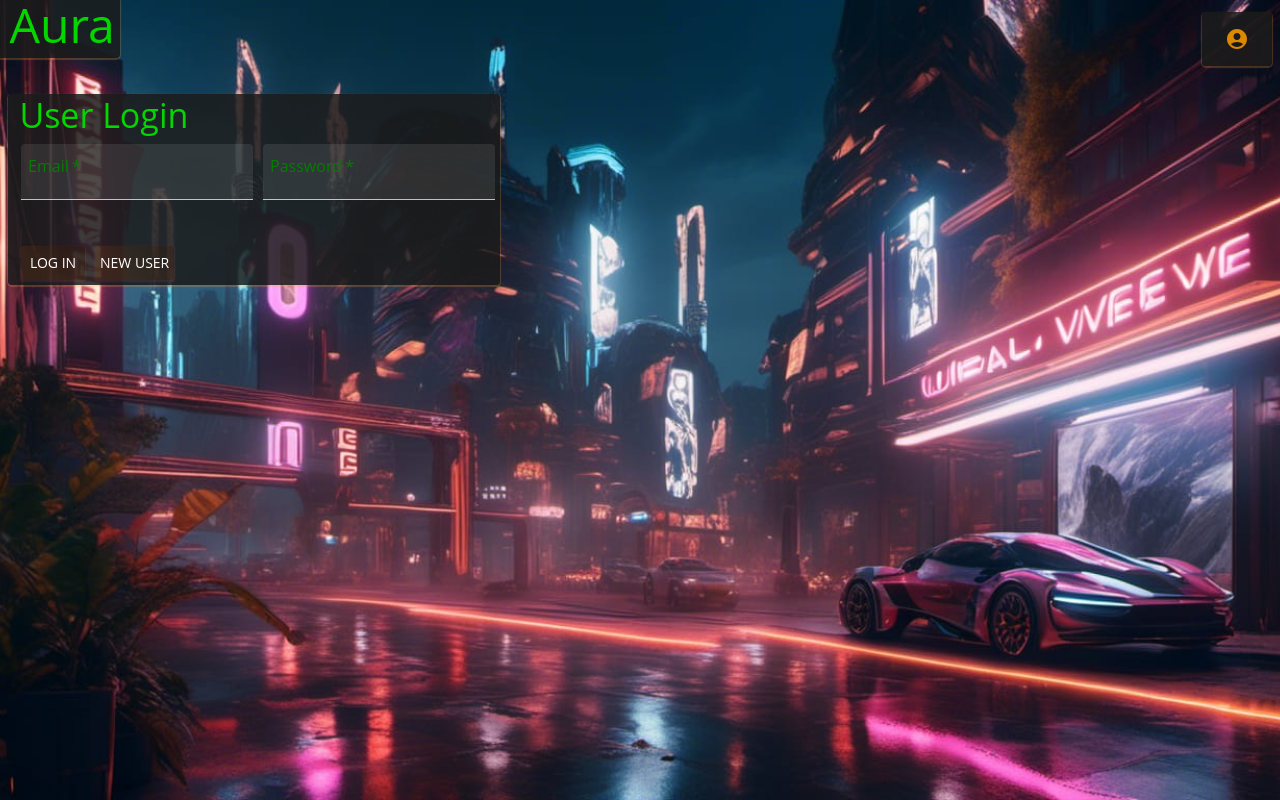
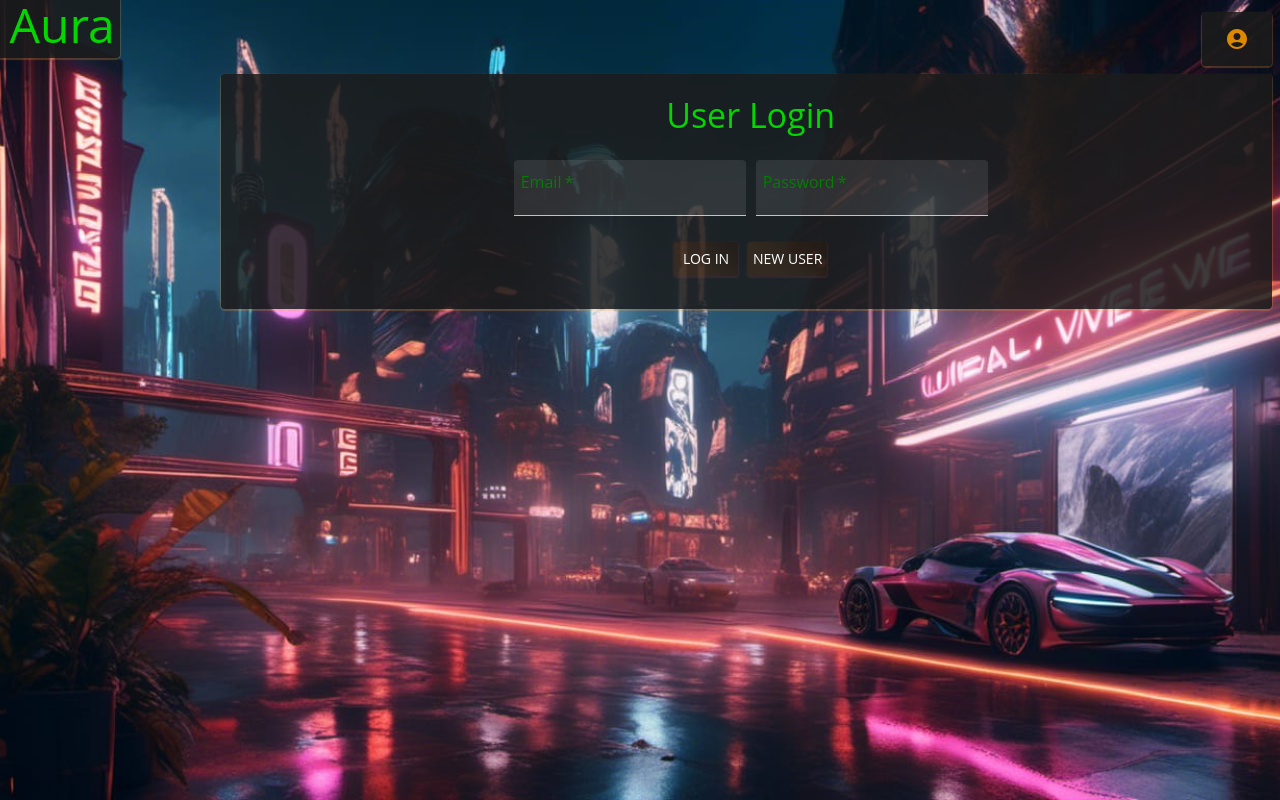
Before and after one commit to RileyAlexis/aura, a React (Create React App) app: page / in a window 1280 px wide. Built offline with nearby package versions, Linux system fonts and the light colour scheme; no server answers.

Commit message:
user login layout fixed

```diff
--- a/src/App.js
+++ b/src/App.js
@@ -85,9 +85,12 @@ function App() {
             <Grid item component={Sidebar} />
           )}
             {!user.userId &&
-          <Grid item>
+            <>
+            <Grid item sm={3} md={2}></Grid>
+          <Grid item sm={9} md={10}>
             <Login />
             </Grid>
+            </>
             }
 
             {user.userId &&
--- a/src/components/Login/Login.jsx
+++ b/src/components/Login/Login.jsx
@@ -3,7 +3,7 @@ import { useDispatch } from "react-redux";
 import axios from "axios";
 
 //Material UI
-import { Typography, TextField, Button, Paper, Box } from "@mui/material";
+import { Typography, TextField, Button, Paper, Box, Grid } from "@mui/material";
 
 import { setUserData } from "../../modules/reducers/userStats";
 import { setLocation } from "../../modules/reducers/character";
@@ -68,8 +68,14 @@ function Login() {
   return (
     <Paper square={false}>
       {login && (
-        <Box>
+              <Grid container rowSpacing={2} columnSpacing={2} justifyContent={"space-around"}>
+                <Grid item sm={12}>
+                  <center>
                   <Typography variant="h4">User Login</Typography>
+                  </center>
+                  </Grid>
+                  <Grid item sm={12}>
+                    <center>
                   <TextField
                     variant="filled"
                     label="Email"
@@ -85,22 +91,29 @@ function Login() {
                     value={password}
                     onChange={(e) => setPassword(e.target.value)}
                   />
-          <br /> <br />
-          <br />
-          <Box>
+                  </center>
+                </Grid>
+          <Grid item sm={12}>
+            <center>
             <Button variant="outlined" onClick={processLogin}>
               Log In
             </Button>
             <Button variant="outlined" onClick={(e) => setLogin(!login)}>
               New User
             </Button>
-          </Box>
+            </center>
+            </Grid>
+
+            <Grid item sm={12} sx={{ padding: '12px' }}>
           {error && (
-            <Typography m={2} color="warning" variant="body">
+            <center>
+            <Typography m={2} color="error" variant="body">
               {error}
             </Typography>
+            </center>
           )}
-        </Box>
+          </Grid>
+          </Grid>
       )}
 
       {/* Create new user */}
```
Lines whose indentation alone changed are shown as unchanged.
